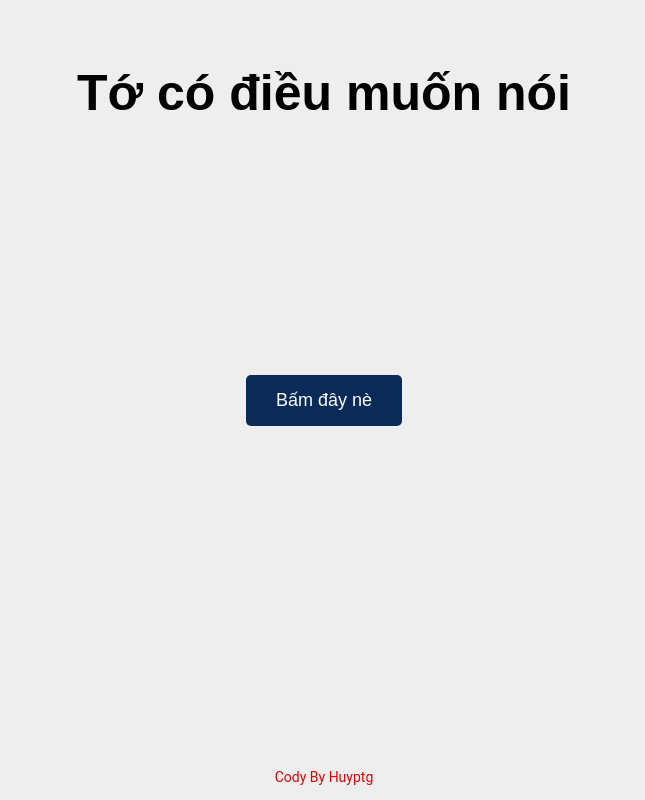
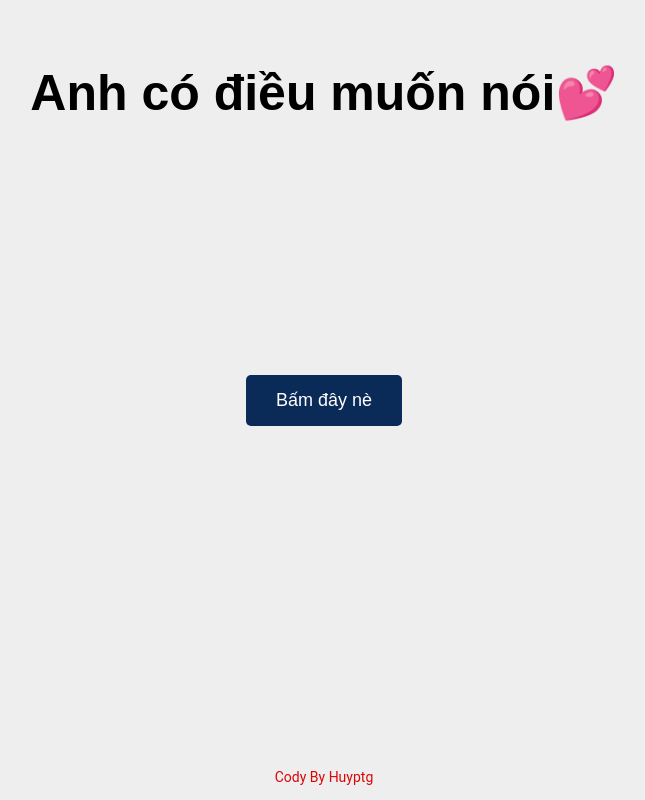
Before and after one commit to Huyptg1809/Tranbonho, a plain HTML site: page index.html in a window 1280 px wide. Shown: the whole page, without its empty margins (316-961 px from the left). Drawn offline with Linux system fonts and the light colour scheme.

Commit message:
index.html

```diff
--- a/index.html
+++ b/index.html
@@ -7,7 +7,7 @@
   <link rel="stylesheet" href="./style.css">
 </head>
 <body>
-  <h1>Tớ có điều muốn nói</h1>
+  <h1>Anh có điều muốn nói💕</h1>
   <button onclick="generateRandomNotifications()">Bấm đây nè</button>
   <footer id="footer-text">Cody By Huyptg</footer>
   <script src="./script.js"></script>
```
